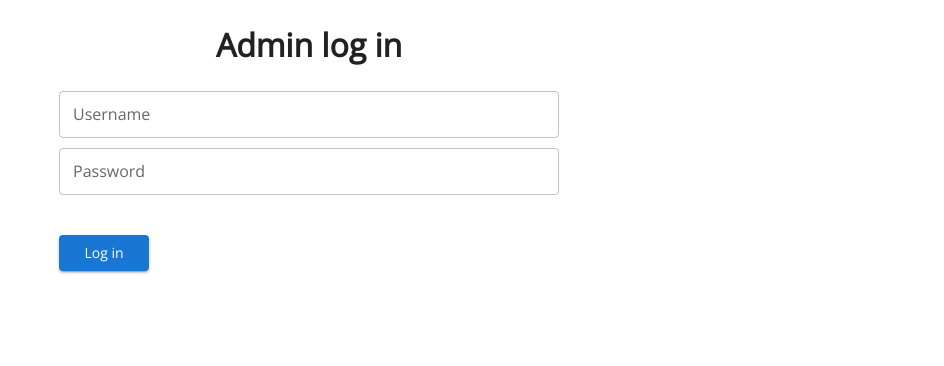
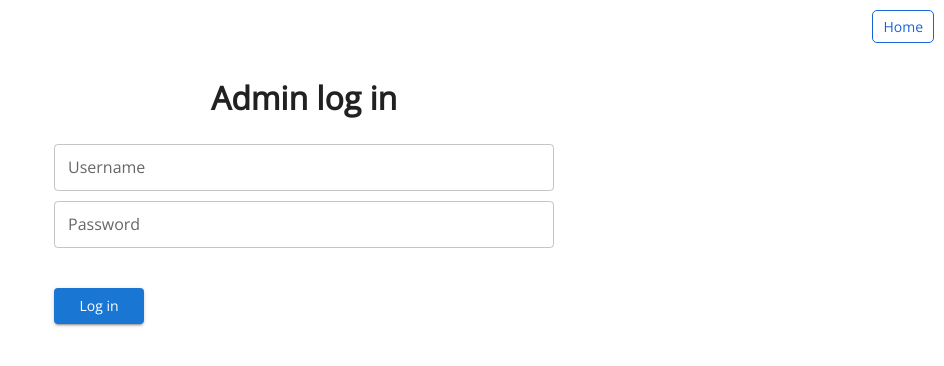
Before and after one commit to skoukuntla/Wabash-Valley-Trust, a React (Create React App) app in the folder client/: page /admin in a window 1280 px wide. Shown: the top 366 px of the page, without its empty margins (336-1280 px from the left). Built offline with nearby package versions, Linux system fonts and the light colour scheme; no server answers.

Commit message:
added home button

```diff
--- a/client/src/styles/AdminPage.css
+++ b/client/src/styles/AdminPage.css
@@ -1,7 +1,3 @@
-.adminPage main {
-  margin-left: 10px;
-}
-
 .adminPage .container {
   display: flex;
   flex-direction: column;
@@ -43,3 +39,21 @@
   /* align-self: flex-start; */
   width: 90px;
 }
+
+.adminPage .homeLink {
+  display: inline-block;
+  border: 1px solid #1862da;
+  border-radius: 5px;
+  padding: 5px 10px;
+  color: #1862da;
+
+  font-size: 14px;
+  text-decoration: none;
+
+  transition: all 0.3s;
+}
+
+.adminPage .homeLink:hover {
+  border: 1px solid #5294ff;
+  background: #5294ff22;
+}
--- a/client/src/views/AdminPage.tsx
+++ b/client/src/views/AdminPage.tsx
@@ -1,6 +1,7 @@
 import { Button, TextField } from '@mui/material'
 import '../styles/AdminPage.css'
 import { useEffect, useState } from 'react'
+import { Link } from 'react-router-dom'
 
 import { markers } from 'assets/markers'
 import Map from 'components/Map'
@@ -134,6 +135,12 @@ const AdminPage = () => {
     <div className="adminPage">
       <main>
         {!loggedIn && (
+          <>
+            <nav>
+              <Link to="/" className="homeLink">
+                Home
+              </Link>
+            </nav>
             <div className="container">
               <h1>Admin log in</h1>
               <form onSubmit={loginHandler}>
@@ -154,11 +161,16 @@ const AdminPage = () => {
                   onChange={handlePassword}
                 />
                 <div className="errorMessage">{errorMessage}</div>
-              <Button type="submit" variant="contained" className="loginButton">
+                <Button
+                  type="submit"
+                  variant="contained"
+                  className="loginButton"
+                >
                   Log in
                 </Button>
               </form>
             </div>
+          </>
         )}
 
         {locations && loggedIn && (
```
Lines whose indentation alone changed are shown as unchanged.
